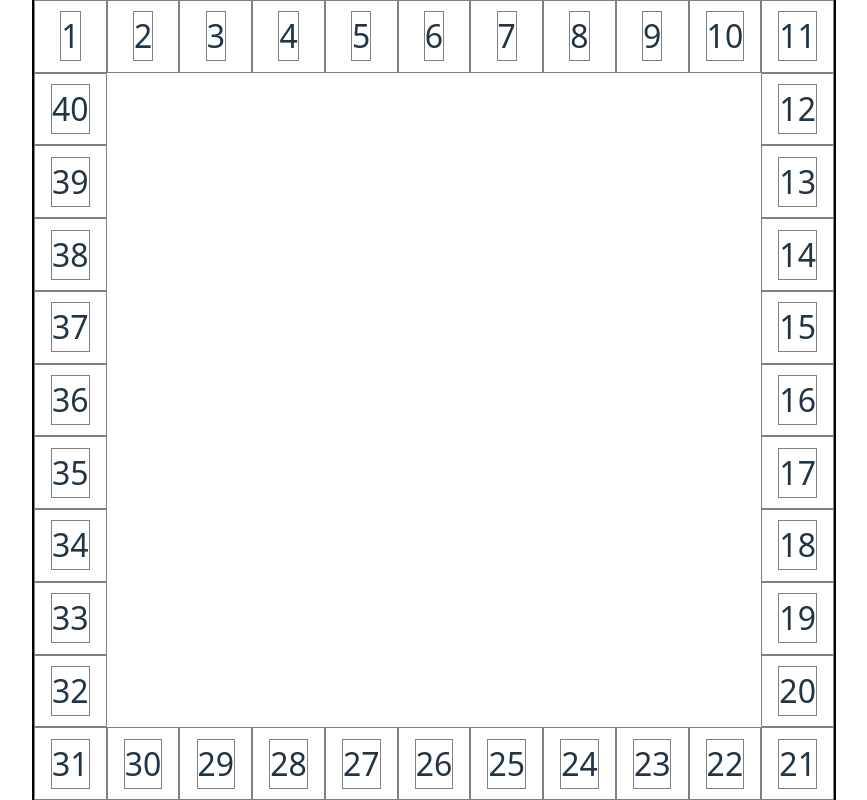
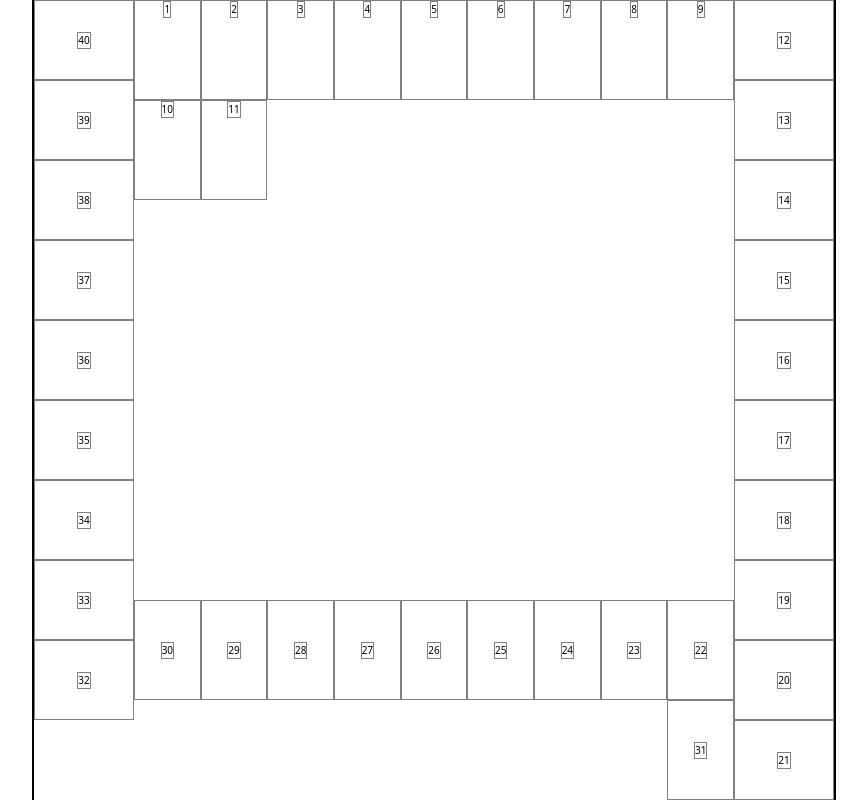
Before and after one commit to GuilleSanzNieto/ProyectoInterfacesMonoply, a React (Vite) app: page / in a window 1280 px wide. Shown: the whole page, without its empty margins (206-1073 px from the left). Built offline with nearby package versions, Linux system fonts and the light colour scheme.

Commit message:
Commit marta

```diff
--- a/src/components/styles/Tablero.css
+++ b/src/components/styles/Tablero.css
@@ -1,3 +1,5 @@
+/*cambio marta*/
+
 html, body {
   margin: 0;
   padding: 0;
@@ -8,10 +10,17 @@ html, body {
   align-items: center;
 }
 
+
+:root {
+  --size_esquina: min(15vw, 100px);
+}
+
 .tablero {
   display: grid;
   width: min(100vw, 100vh);
   height: min(100vw, 100vh);
+  max-width: 800px;
+  max-height: 800px;
   grid-template-columns: repeat(11, 1fr);
   grid-template-rows: repeat(11, 1fr);
   border: 2px solid black;
@@ -22,39 +31,132 @@ html, body {
   display: flex;
   justify-content: center;
   align-items: center;
-  font-size: calc(min(100vw, 100vh) / 25);
+  --font-size: calc(min(100vw, 100vh, 400px) / 25);
+  font-size: 10px;
+  background-color: white;
+  color: black;
+}
+
+.casilla.actual {
+  background-color: blue;
+}
+
+
+.casilla .content {
+  margin: 0;
+  padding: 0;
+  width: fit-content;
+  height: fit-content;
+  display: flex;
+}
+
+.casilla .content p{
+  margin: 0;
+  padding: 0;
+}
+
+
+.fila-superior .casilla{
+  display: flex;
+  flex-direction: column;
+  justify-content: space-between;
+  align-items: center;
+}
+
+.fila-superior .casilla .content{
+  width: 100%;
+  height: 100%;
+  display: flex;
+  justify-content: center;
+  align-items: center;
+}
+
+.fila-superior .casilla .color{
+  width: 100%;
+  height: 20px;
+  background-color: red;
+}
+
+
+
+
+
+.casilla-esquina {
+  background-color: black;
+  color: white;
+  aspect-ratio: 1 / 1; /* Asegura que las esquinas sean cuadradas */
 }
 
 /* Fila superior */
 .fila-superior {
-  grid-column: 1 / 12;
+  grid-column: 2 / 11;
   grid-row: 1 / 2;
   display: grid;
-  grid-template-columns: repeat(11, 1fr);
+  grid-template-columns: repeat(9, 1fr);
+  grid-auto-rows: minmax(var(--size_esquina), auto); /* Ajusta la altura de las casillas en la fila superior */
 }
 
 /* Columna derecha (corregido el solapamiento) */
 .columna-derecha {
   grid-column: 11 / 12;
-  grid-row: 2 / 12; /* Antes terminaba en 11, ahora correctamente en 12 */
+  grid-row: 1 / 12; /* Antes terminaba en 11, ahora correctamente en 12 */
   display: grid;
   grid-template-rows: repeat(10, 1fr);
+  grid-auto-columns: minmax(var(--size_esquina), auto) ;
   direction: rtl;
 }
 
 /* Fila inferior (corregido el solapamiento) */
 .fila-inferior {
-  grid-column: 1 / 11;
+  grid-column: 2 / 11;
   grid-row: 11 / 12;
   display: grid;
-  grid-template-columns: repeat(10, 1fr);
+  grid-template-columns: repeat(9, 1fr);
+  grid-auto-rows: minmax(var(--size_esquina), auto); /* Ajusta la altura de las casillas en la fila inferior */
   direction: rtl;
 }
 
 /* Columna izquierda */
 .columna-izquierda {
   grid-column: 1 / 2;
-  grid-row: 2 / 12;
+  grid-row: 1 / 12;
   display: grid;
   grid-template-rows: repeat(10, 1fr);
+  grid-auto-columns: minmax(var(--size_esquina), auto) ;
 }
+
+.casilla-centro {
+  grid-column: 6 / 7;
+  grid-row: 6 / 7;
+  display: flex;
+  flex-direction: column ;
+  justify-content: center;
+  align-items: center;
+  gap: 25%;
+}
+
+.casilla-centro .dados{
+  display: flex;
+  justify-content: center;
+  align-items: center;
+  gap: 15%;
+}
+
+
+
+
+/*  ------ ---------*/
+
+
+@keyframes recorrer {
+  0% {
+    background-color: yellow;
+  }
+  100% {
+    background-color: white;
+  }
+}
+
+.casilla.recorrer {
+  animation: recorrer 1s ease-in-out;
+}
```
